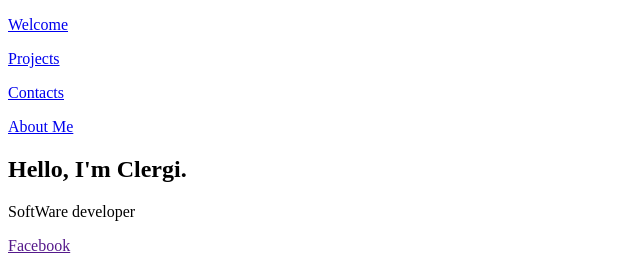
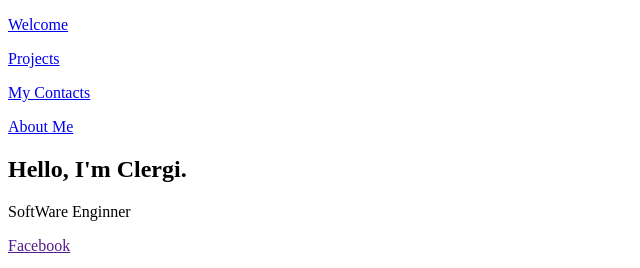
Before and after one commit to Manuel7070/Code_HYPE, a plain HTML site: page ProjectA.html in a window 1280 px wide. Shown: the top 268 px of the page, 0-640 px from the left. Drawn offline with Linux system fonts and the light colour scheme.

Commit message:
updated Project A

```diff
--- a/ProjectA.html
+++ b/ProjectA.html
@@ -15,7 +15,7 @@
           <p>Projects</p>
         </a>
         <a href="https://www.w3schools.com/html/html_links.asp" target="_blank">
-          <p>Contacts</p>
+          <p>My Contacts</p>
         </a>
       </nav>
       <section>
@@ -29,7 +29,7 @@
     <main>
       <section>
         <h1 class="IntroText" id="IntroLogo">Hello, I'm Clergi.</h1>
-        <p> SoftWare developer</p>
+        <p> SoftWare Enginner</p>
       </section>
     </main>
     <footer>
```
